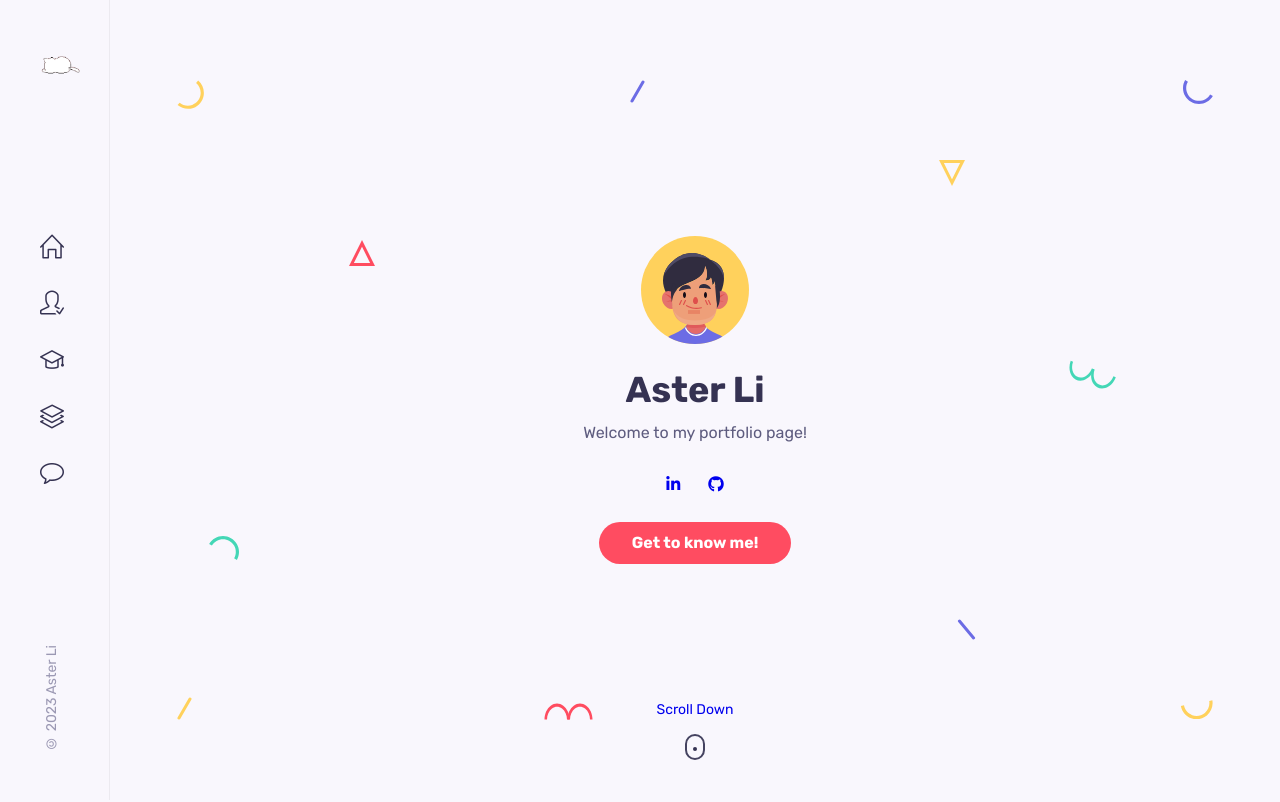
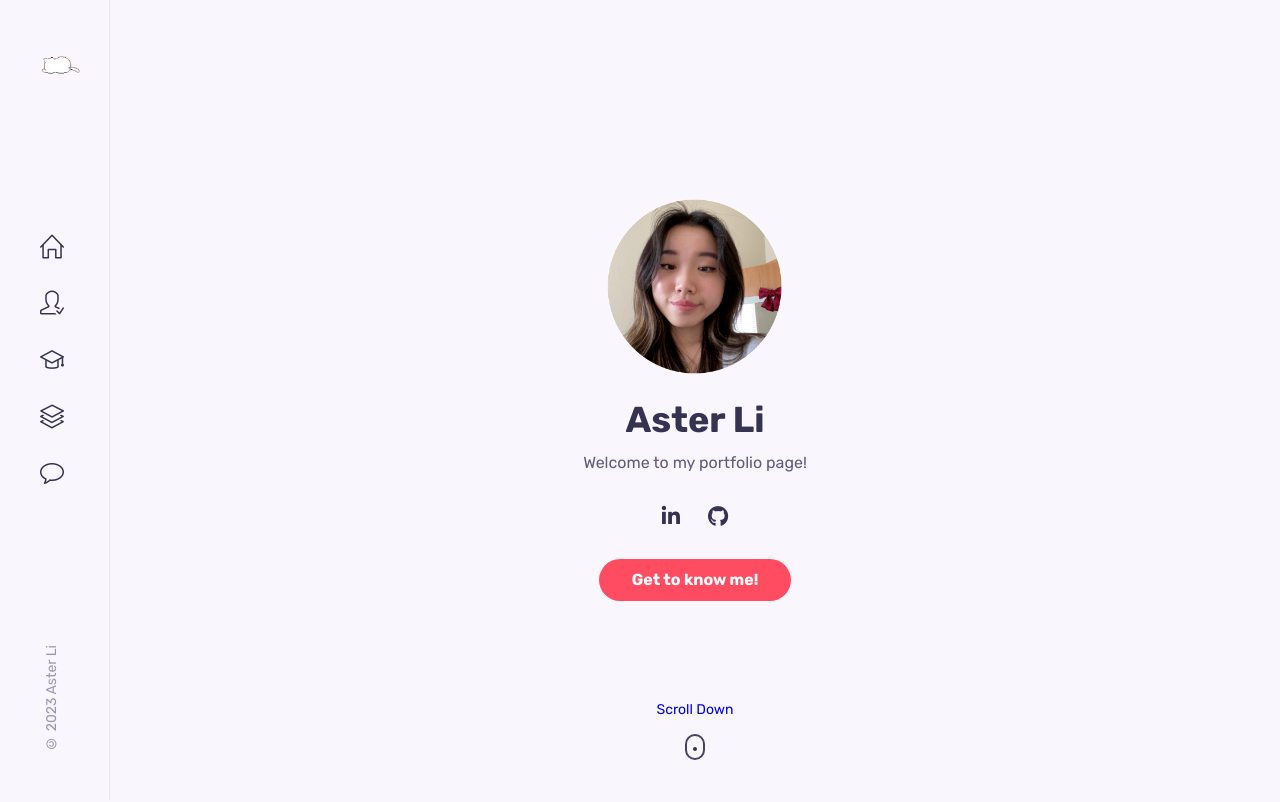
Before and after one commit to asterli/portfolio, a React (Create React App) app: page / in a window 1280 px wide. Shown: the top 802 px of the page. Built offline with nearby package versions, Linux system fonts and the light colour scheme.

Commit message:
Add personal avatar and fix home page errors

```diff
--- a/src/components/home/Home.jsx
+++ b/src/components/home/Home.jsx
@@ -1,6 +1,6 @@
 import React from 'react';
 import "./home.css";
-import Me from "../../assets/avatar-1.svg";
+import Me from "../../assets/avatar-aster.png";
 import HeaderSocials from './HeaderSocials';
 import ScrollDown from './ScrollDown';
 import Shapes from './Shapes';
@@ -22,7 +22,7 @@ const Home = () => {
         <ScrollDown />
       </div>
 
-      <Shapes />
+      {/*<Shapes />*/}
     </section>
   )
 }
--- a/src/components/home/home.css
+++ b/src/components/home/home.css
@@ -13,6 +13,7 @@
 
 .home__img {
     margin-bottom: 1.5rem;
+    width: 175px;
 }
 
 .home__name {
@@ -28,13 +29,13 @@
     justify-content: center;
 }
 
-.home__socials-link {
+.home__social-link {
     color: var(--title-color);
     font-size: 1.3rem;
+    transition: 0.3s;
 }
 
 .home__social-link:hover {
-    transition: .3s;
     color: hsl(43, 100%, 68%);
 }
 
```
Also changed, not shown: src/assets/avatar-aster.png (added).
